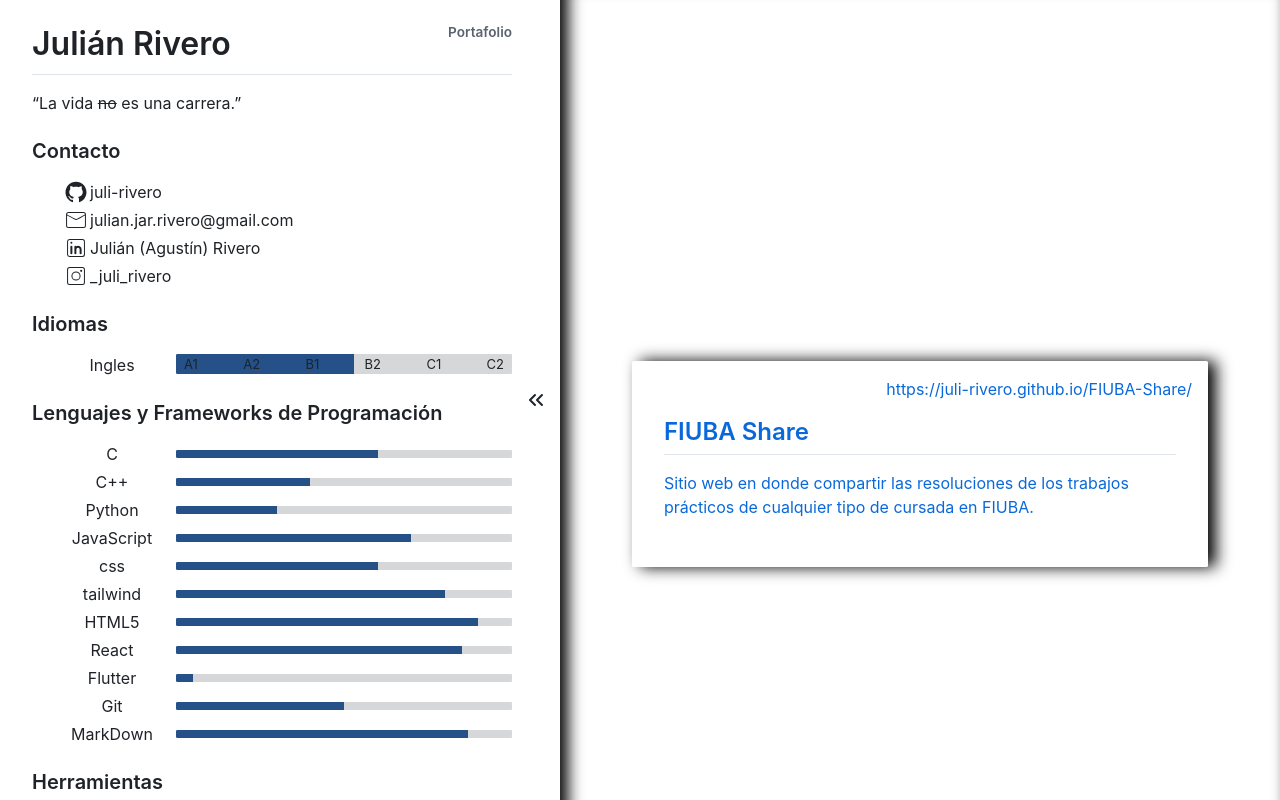
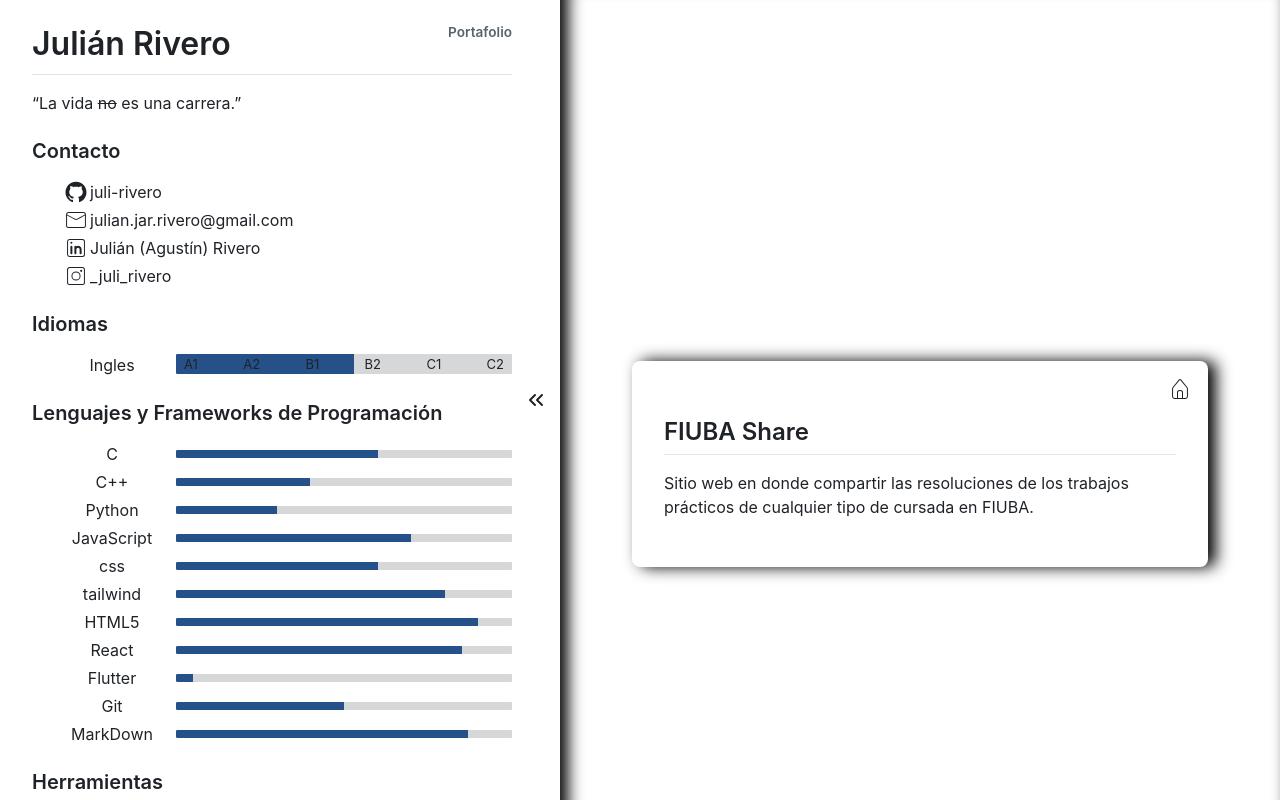
Before and after one commit to juli-rivero/juli-rivero.github.io, a React (Vite) app: page / in a window 1280 px wide. Built offline with nearby package versions, Linux system fonts and the light colour scheme.

Commit message:
cambiado icono link a homepage de los proyectos

```diff
--- a/src/components/Main.tsx/Proyect.tsx
+++ b/src/components/Main.tsx/Proyect.tsx
@@ -1,4 +1,4 @@
-import React from "react";
+import { CiHome } from "react-icons/ci";
 
 function Proyect({
   title,
@@ -12,17 +12,37 @@ function Proyect({
   github_url: string;
 }) {
   return (
-    <article className="markdown-body" style={{ position: "relative", borderRadius:".1rem", padding:"2rem", maxWidth:"32rem", boxShadow:".5rem 0 1rem #000" }}>
-      <a href={github_url} target="_blank">
-        <h2 >{title}</h2>
+    <article
+      className="markdown-body"
+      style={{
+        position: "relative",
+        borderRadius: ".5rem",
+        padding: "2rem",
+        maxWidth: "32rem",
+        boxShadow: ".5rem 0 1rem #000",
+      }}
+    >
+      <a
+        href={github_url}
+        target="_blank"
+        style={{ color: "inherit" }}
+        title="Visitar repositorio"
+      >
+        <h2>{title}</h2>
         <p>{description}</p>
       </a>
       <a
         href={homepage}
         target="_blank"
-        style={{ position: "absolute", top: "1rem", right: "1rem" }}
+        title="visitar página"
+        style={{
+          position: "absolute",
+          top: "1rem",
+          right: "1rem",
+          color: "inherit",
+        }}
       >
-        {homepage}
+        <CiHome size="1.5rem" />
       </a>
     </article>
   );
```
